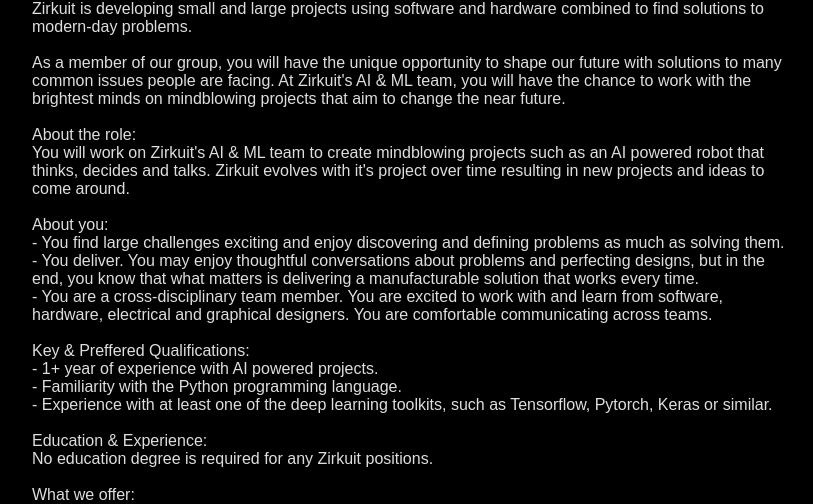
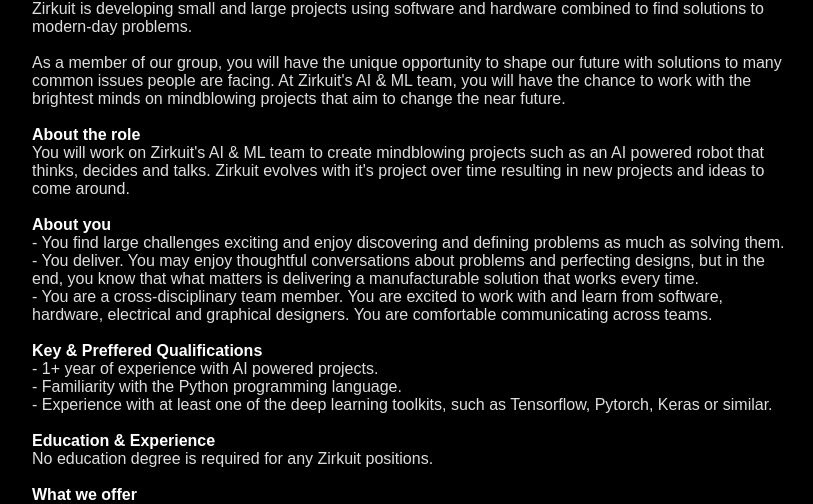
Before and after one commit to Zirkuit/zirkuit.github.io, a plain HTML site: page jobs/software-ai-ml/index.html in a window 1280 px wide. Shown: the part 286-790 px from the top of the page, without its empty margins (228-1041 px from the left). Drawn offline with Linux system fonts and the light colour scheme; a web font is replaced by a local one.

Commit message:
Revise job descriptions 1

```diff
--- a/jobs/software-ai-ml/index.html
+++ b/jobs/software-ai-ml/index.html
@@ -70,12 +70,12 @@
             common issues people are facing. At Zirkuit's AI & ML team, you will have the chance to work
             with the brightest minds on mindblowing projects that aim to change the near future.<br><br>
 
-            About the role:<br>
+            <b>About the role</b><br>
             You will work on Zirkuit's AI & ML team to create mindblowing projects such as an AI powered robot that
             thinks, decides and talks. Zirkuit evolves with it's project over time resulting in new projects and ideas
             to come around.<br><br>
 
-            About you:<br>
+            <b>About you</b><br>
             - You find large challenges exciting and enjoy discovering and defining problems as much as solving
             them.<br>
             - You deliver. You may enjoy thoughtful conversations about problems and perfecting designs, but in the end,
@@ -83,24 +83,24 @@
             - You are a cross-disciplinary team member. You are excited to work with and learn from software,
             hardware, electrical and graphical designers. You are comfortable communicating across teams.<br><br>
 
-            Key & Preffered Qualifications:<br>
+            <b>Key & Preffered Qualifications</b><br>
             - 1+ year of experience with AI powered projects.<br>
             - Familiarity with the Python programming language.<br>
             - Experience with at least one of the deep learning toolkits, such as Tensorflow, Pytorch, Keras or similar.<br><br>
 
-            Education & Experience:<br>
+            <b>Education & Experience</b><br>
             No education degree is required for any Zirkuit positions.<br><br>
 
-            What we offer:<br>
+            <b>What we offer</b><br>
             - An opportunity to change the world and work with some of the smartest and the most talented experts from
             different fields.<br>
             - Growth potential. We rapidly advance team members who have an outsized impact.<br><br>
 
-            DISCLAIMER: The above requirements are non-obligatory and will accept any exceptions. Our goal is to
+            <b>Disclaimers</b><br>
+            - The above requirements are non-obligatory and will accept any exceptions. Our goal is to
             gather people who have average or close knowledge in these areas and create a working environment
-            together.<br><br>
-
-            DISCLAIMER 2: This is an initially volunteer job. Revenue will start after first prototypes and production
+            together.<br>
+            - This is an initially volunteer job. Revenue will start after first prototypes and production
             of
             projects.<br><br>
         </p>
```
Also changed, not shown: jobs/general-application/index.html (+12 -4 lines), jobs/graphic-designer/index.html (+9 -9 lines), jobs/hardware-electronics-robotics/index.html (+9 -9 lines), jobs/software-backend/index.html (+9 -9 lines), jobs/software-frontend/index.html (+10 -9 lines), jobs/software-full-stack/index.html (+9 -9 lines).
